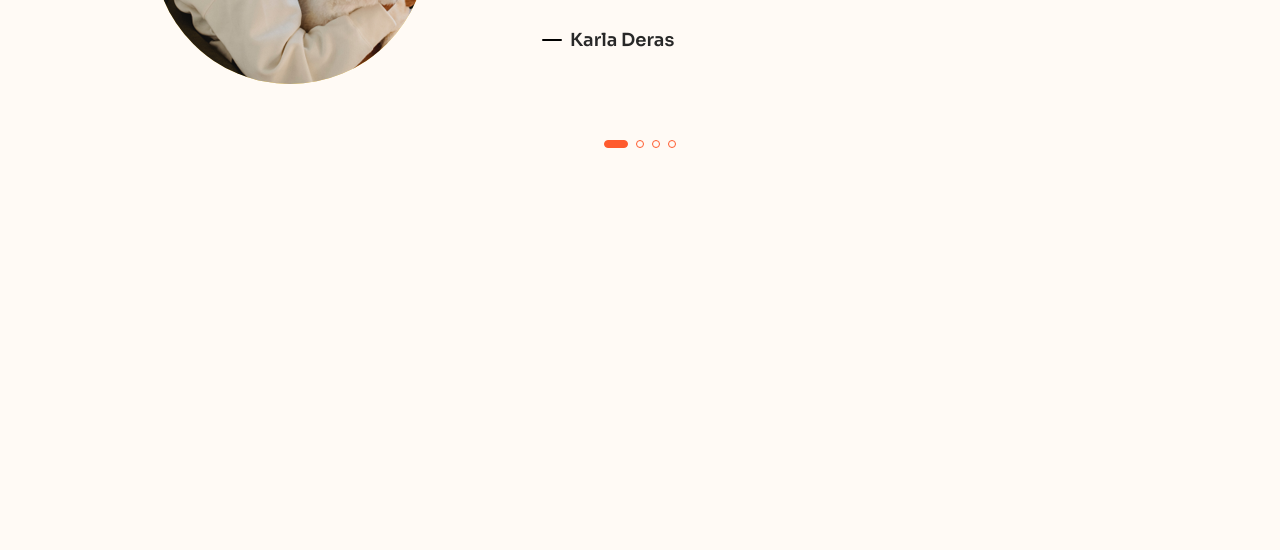
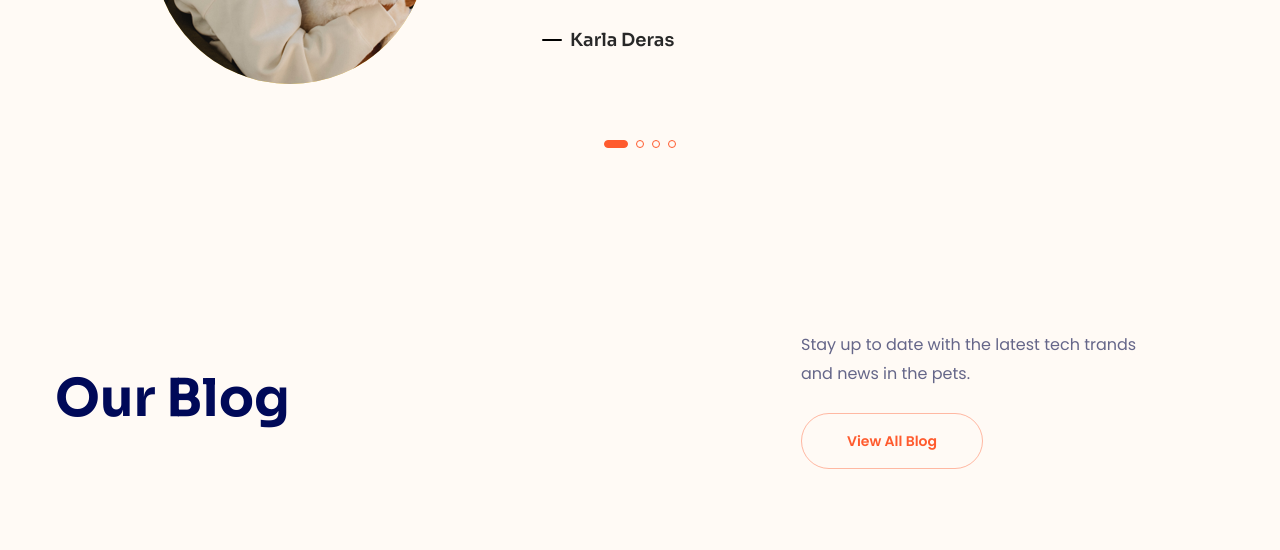
Before and after one commit to albatka123/Lucy-website-design, a plain HTML site: page index.html in a window 1280 px wide. Shown: the part 5538-6088 px from the top of the page. Drawn offline with Linux system fonts and the light colour scheme.

Commit message:
Blog_top Design

```diff
--- a/assets/css/styles.css
+++ b/assets/css/styles.css
@@ -1096,3 +1096,29 @@ a {
     width: 24px;
     background: var(--primary-color);
 }
+/* ================= BLOG ================= */
+.blog {
+    padding: 78px 0;
+}
+
+.blog__top {
+    display: flex;
+    justify-content: space-between;
+    align-items: center;
+}
+
+.blog__info {
+    width: 350px;
+    margin-right: 74px;
+}
+
+.blog__desc {
+    margin-top: inherit;
+}
+
+.blog__cta {
+    min-width: 182px;
+    margin-top: 24px;
+    border: 1px solid rgba(255, 91, 46, 0.42);
+    color: var(--primary-color);
+}
--- a/index.html
+++ b/index.html
@@ -893,6 +893,21 @@
                     </div>
                 </div>
             </section>
+            <!-- Blog -->
+            <section class="blog">
+                <div class="container">
+                    <div class="blog__top">
+                        <h2 class="section__heading">Our Blog</h2>
+                        <div class="blog__info">
+                            <p class="blog__desc section__desc">
+                                Stay up to date with the latest tech trands and
+                                news in the pets.
+                            </p>
+                            <a href="#!" class="btn blog__cta">View All Blog</a>
+                        </div>
+                    </div>
+                </div>
+            </section>
         </main>
     </body>
 </html>
```
